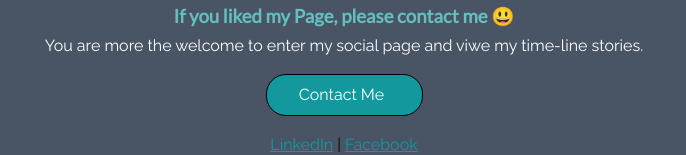
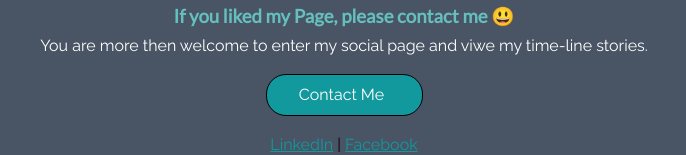
Before and after one commit to avivt1205/CV-new, a plain HTML site: page index.html in a window 1280 px wide. Shown: the part 2754-2909 px from the top of the page, 296-982 px from the left. Drawn offline with Linux system fonts and the light colour scheme.

Commit message:
Update index.html

```diff
--- a/index.html
+++ b/index.html
@@ -87,7 +87,7 @@
     <div class="contact-me">
       <h2>Get In Touch</h2>
       <h3>If you liked my Page, please contact me 😃</h3>
-      <p class="par">You are more the welcome to enter my social page and viwe my time-line stories.</p>
+      <p class="par">You are more then welcome to enter my social page and viwe my time-line stories.</p>
       <br>
       <a class="btn" href="mailto:avivtal1205@gmail.com">Contact Me</a>
     </div>
```
